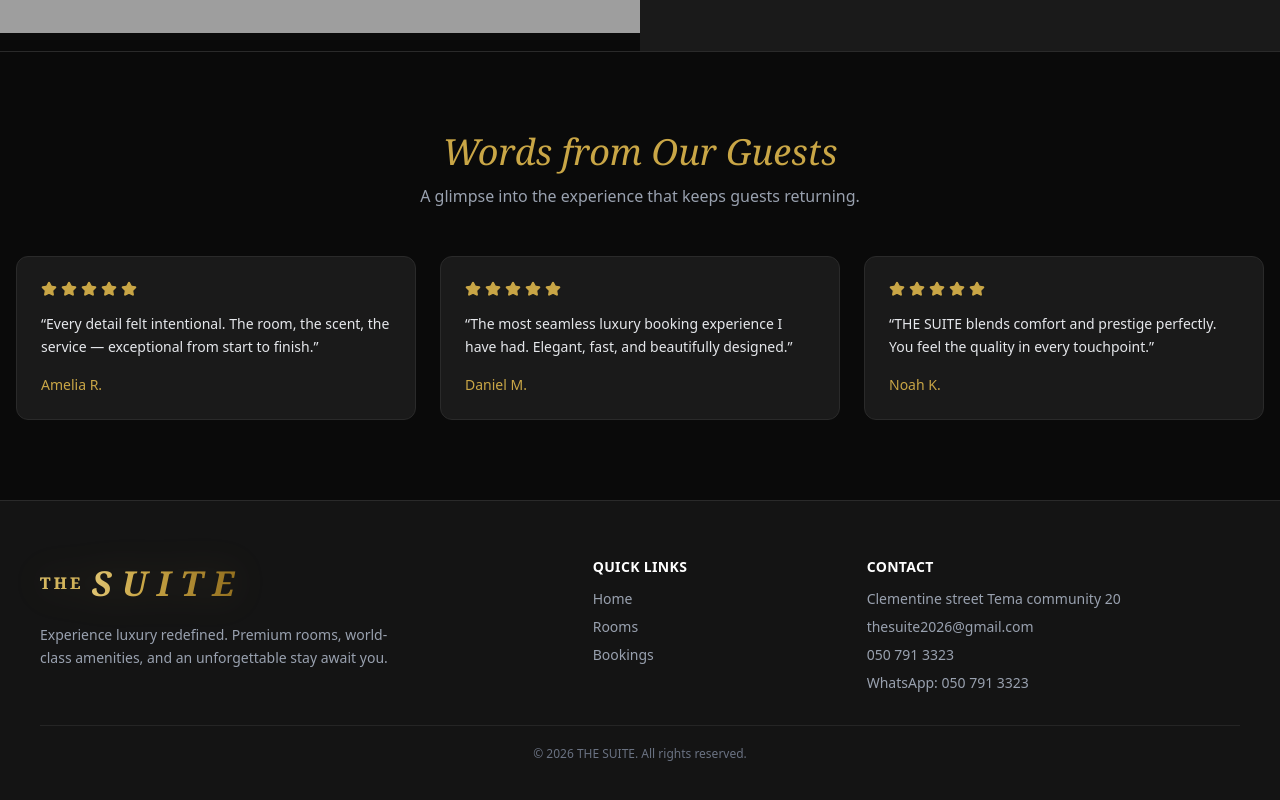
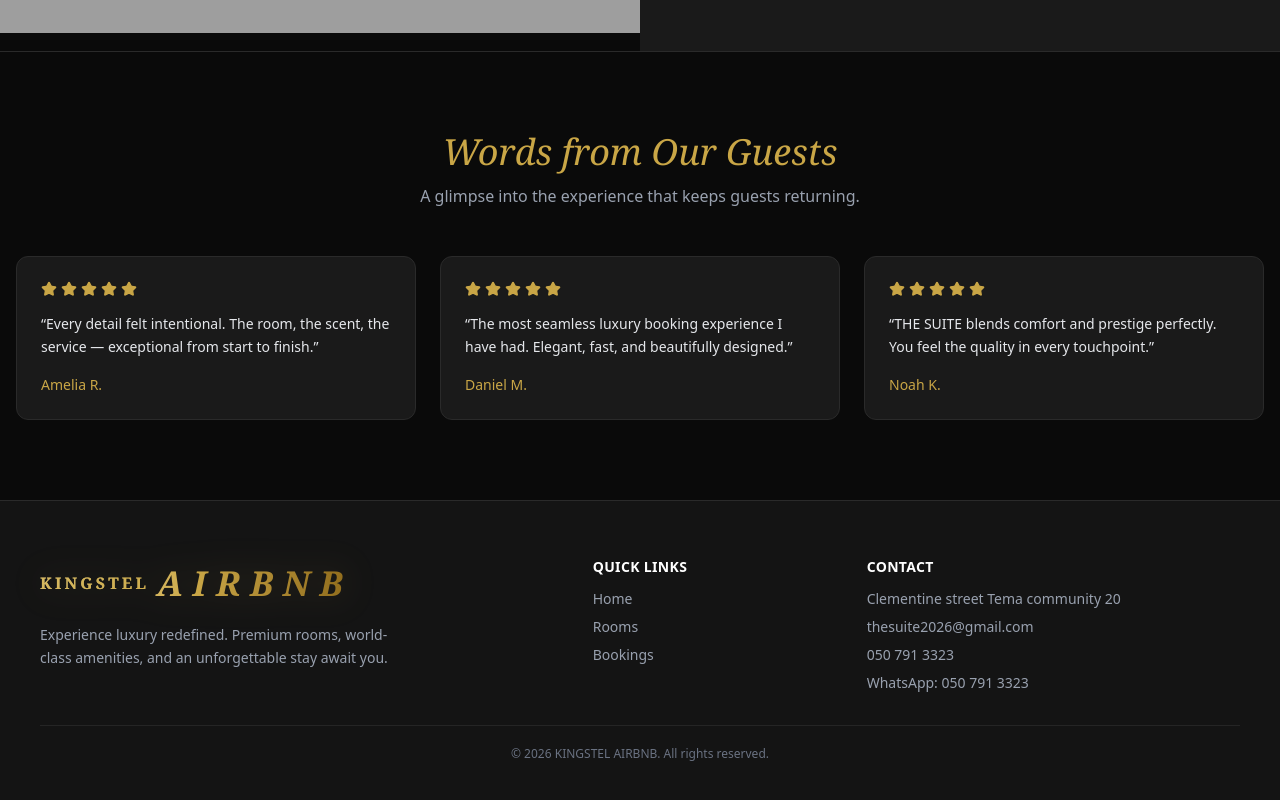
Before and after one commit to Loveago/suite, a Next.js app in the folder frontend/: page / in a window 1280 px wide. Shown: the part 3139-3939 px from the top of the page. Built offline with nearby package versions, Linux system fonts and the light colour scheme; no server answers; grey boxes are pictures that could not be loaded.

Commit message:
Update footer branding from 'THE SUITE' to 'KINGSTEL AIRBNB' across logo and copyright text

```diff
--- a/frontend/src/components/Footer.tsx
+++ b/frontend/src/components/Footer.tsx
@@ -20,8 +20,8 @@ export default function Footer() {
               whileHover={{ scale: 1.03, y: -1 }}
               transition={{ type: 'spring', stiffness: 260, damping: 18 }}
             >
-              <span className="text-gold/70 text-base not-italic tracking-[0.2em]">THE</span>
-              <span>SUITE</span>
+              <span className="text-gold/70 text-base not-italic tracking-[0.2em]">KINGSTEL</span>
+              <span>AIRBNB</span>
             </motion.h3>
             <p className="text-gray-400 text-sm leading-relaxed max-w-md">
               Experience luxury redefined. Premium rooms, world-class amenities,
@@ -84,7 +84,7 @@ export default function Footer() {
 
         <div className="mt-8 pt-5 border-t border-dark-border/80 text-center">
           <p className="text-gray-500 text-xs">
-            &copy; {new Date().getFullYear()} THE SUITE. All rights reserved.
+            &copy; {new Date().getFullYear()} KINGSTEL AIRBNB. All rights reserved.
           </p>
         </div>
       </div>
```
